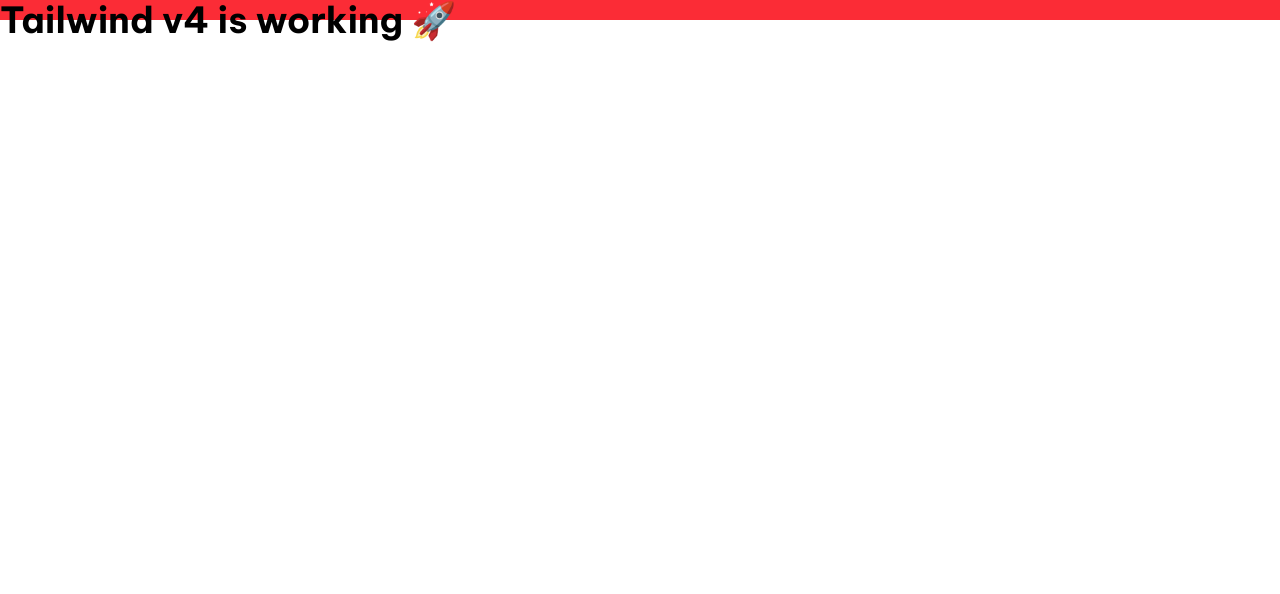
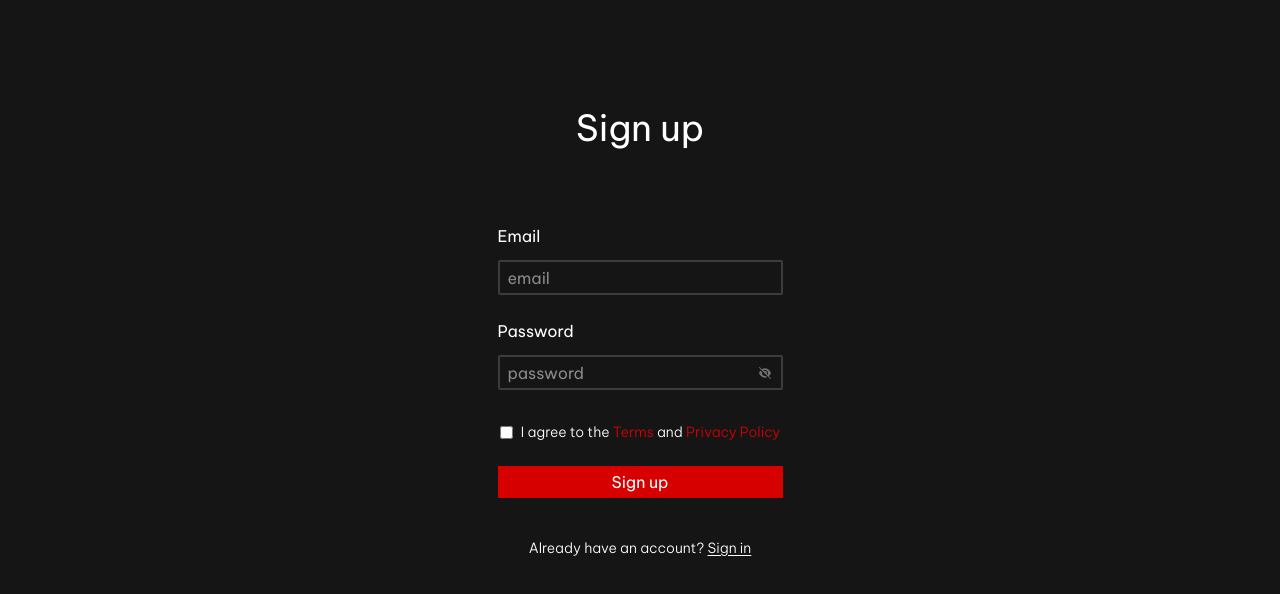
Before and after one commit to Stefan1400/ato, a React (Vite) app in the folder client/: page / in a window 1280 px wide. Shown: the top 594 px of the page. Built offline with nearby package versions, Linux system fonts and the light colour scheme; a web font is replaced by a local one.

Commit message:
feat(auth): implement sign up page UI (WIP)

```diff
--- a/client/src/App.tsx
+++ b/client/src/App.tsx
@@ -1,9 +1,9 @@
+import RegisterPage from "./features/auth/RegisterPage"
+
 export default function App() {
   return (
-    <div className="h-5 w-full bg-red-500 text-black">
-      <h1 className="text-4xl font-bold">
-        Tailwind v4 is working 🚀
-      </h1>
+    <div className="">
+      <RegisterPage />
     </div>
   )
 }
--- /dev/null
+++ b/client/src/features/auth/RegisterPage.tsx
@@ -0,0 +1,94 @@
+import React, { useState } from "react"
+
+function RegisterPage() {
+
+   const [passwordHidden, setPasswordHidden] = useState(true);
+   const [currentEmail, setCurrentEmail] = useState('');
+   const [currentPassword, setCurrentPassword] = useState('');
+
+   const handleEmailChange = (e: React.ChangeEvent<HTMLInputElement>) => {
+      const value = e.target.value;
+      setCurrentEmail(value);
+   };
+
+   const handlePasswordChange = (e: React.ChangeEvent<HTMLInputElement>) => {
+      const value = e.target.value;
+      setCurrentPassword(value);
+   };
+
+   return (
+   <div className='w-screen h-screen bg-[#151515]'>
+      <main className='text-white w-screen h-screen flex p-4 flex-col items-center gap-10'>
+         <header className=''>
+            <h1 className='text-4xl font-normal text-white text-center mt-23 mb-0'>Sign up</h1>
+         </header>
+
+         <form className='flex w-screen flex-col justify-between items-center gap-3 mt-4' action="#">
+            <div className="w-screen flex flex-col mt-2 mb-2 items-center">
+               <label
+                  className='text-white flex flex-col gap-3 p-3'
+                  htmlFor="username">Email
+
+                  <input
+                     className='border-2 border-[#3C3C3C] rounded-xs px-2 h-[35px] w-[285px]'
+                     type="text"
+                     placeholder='email'
+                     value={currentEmail}
+                     onChange={handleEmailChange}
+                  />
+               </label>
+               <label
+                  className='text-white flex flex-col gap-3 p-3 relative'
+                  htmlFor="password">Password
+
+                  <div className="relative w-[285px]">
+                     <input
+                        className="border-2 border-[#3C3C3C] rounded-xs h-[35px] w-[285px] pr-10 pl-2"
+                        type={passwordHidden ? 'password' : 'text'}
+                        placeholder='password'
+                        value={currentPassword}
+                        onChange={handlePasswordChange}
+                     />
+                     {passwordHidden && (
+                        <svg
+                           className="absolute right-3 top-1/4 translate-y-1/4 cursor-pointer"
+                           onClick={() => setPasswordHidden(false)}
+                           id="pw-hidden-eye"
+                           width="12"
+                           height="12"
+                           viewBox="0 0 12 12"
+                           fill="none"
+                           xmlns="http://www.w3.org/2000/svg">
+                           <path d="M0.85372 0.14685C0.65787 -0.0489498 0.341175 -0.0489498 0.147409 0.14685C-0.0463582 0.342649 -0.0484417 0.659261 0.145325 0.85506L11.1463 11.8532C11.3421 12.049 11.6588 12.049 11.8526 11.8532C12.0464 11.6574 12.0484 11.3407 11.8526 11.147L9.84408 9.13904C9.90034 9.08905 9.95659 9.03906 10.0108 8.98907C10.9858 8.08297 11.638 7.00191 11.9484 6.25829C12.0172 6.09373 12.0172 5.91043 11.9484 5.74588C11.638 5.00226 10.9858 3.91911 10.0108 3.0151C9.02943 2.10484 7.6814 1.33623 5.99792 1.33623C4.81448 1.33623 3.79773 1.71533 2.95599 2.2569L0.85372 0.14685ZM4.26027 3.55459C4.74989 3.20465 5.35203 2.99844 6 2.99844C7.65639 2.99844 9.00026 4.34196 9.00026 5.99792C9.00026 6.64572 8.79399 7.24562 8.44396 7.7372L7.72098 7.01441C7.98559 6.56865 8.07518 6.02083 7.93142 5.47926C7.64598 4.41278 6.54796 3.77955 5.4812 4.06492C5.30202 4.11283 5.13326 4.18365 4.98116 4.27322L4.25818 3.55043L4.26027 3.55459ZM6.77715 8.89533C6.52921 8.96199 6.26877 8.9974 6 8.9974C4.34361 8.9974 2.99974 7.65388 2.99974 5.99792C2.99974 5.72921 3.03516 5.46884 3.10183 5.22097L1.44544 3.56501C0.766212 4.33154 0.299505 5.1439 0.051567 5.74171C-0.017189 5.90627 -0.017189 6.08957 0.051567 6.25412C0.362011 6.99774 1.01415 8.08089 1.98924 8.9849C2.97057 9.89516 4.3186 10.6638 6.00208 10.6638C6.77923 10.6638 7.48555 10.4992 8.11685 10.2347L6.77923 8.89742L6.77715 8.89533Z" fill="#707070"/>
+                        </svg>
+                     )}
+
+                     {!passwordHidden && (
+                        <svg
+                           className="absolute right-3 top-1/4 translate-y-1/4 cursor-pointer"
+                           onClick={() => setPasswordHidden(true)}
+                           width="12"
+                           height="12"
+                           viewBox="0 0 14 11"
+                           fill="none"
+                           xmlns="http://www.w3.org/2000/svg">
+                           <path d="M7 0C5.03662 0 3.46446 0.903571 2.31997 1.97902C1.18276 3.0471 0.422199 4.32143 0.0601406 5.19799C-0.0200469 5.39196 -0.0200469 5.60804 0.0601406 5.80201C0.422199 6.67857 1.18276 7.95536 2.31997 9.02098C3.46446 10.094 5.03662 11 7 11C8.96338 11 10.5355 10.0964 11.68 9.02098C12.8172 7.9529 13.5778 6.67857 13.9399 5.80201C14.02 5.60804 14.02 5.39196 13.9399 5.19799C13.5778 4.32143 12.8172 3.04464 11.68 1.97902C10.5355 0.906027 8.96338 0 7 0ZM3.50091 5.5C3.50091 4.56227 3.86956 3.66295 4.52577 2.99987C5.18198 2.3368 6.07198 1.96429 7 1.96429C7.92802 1.96429 8.81802 2.3368 9.47423 2.99987C10.1304 3.66295 10.4991 4.56227 10.4991 5.5C10.4991 6.43773 10.1304 7.33705 9.47423 8.00013C8.81802 8.6632 7.92802 9.03571 7 9.03571C6.07198 9.03571 5.18198 8.6632 4.52577 8.00013C3.86956 7.33705 3.50091 6.43773 3.50091 5.5ZM7 3.92857C7 4.79531 6.30261 5.5 5.44485 5.5C5.16541 5.5 4.90298 5.42634 4.67456 5.29375C4.65026 5.56138 4.67213 5.83638 4.74503 6.10893C5.07793 7.36607 6.3585 8.1125 7.60262 7.77612C8.84674 7.43973 9.58544 6.14576 9.25254 4.88862C8.95609 3.76652 7.90393 3.05201 6.79589 3.15022C6.92467 3.37857 7 3.64375 7 3.92857Z" fill="#707070"/>
+                        </svg>
+                     )}
+                  </div>
+               </label>
+            </div>
+            <div className="flex items-center gap-2 self-center mb-3">
+               <input className="accent-transparent" type="checkbox" />
+               <span className="font-light text-sm">I agree to the <a className="text-[#D60000]" href="#">Terms</a> and <a className="text-[#D60000]" href="#">Privacy Policy</a></span>
+            </div>
+
+            <button className="w-[285px] h-[32px] bg-[#D60000]" type='submit'>Sign up</button>
+         </form>
+         <p className="font-light text-sm">Already have an account? <span className="underline underline-offset-2">Sign in</span></p>
+      </main>
+   </div>
+  )
+}
+
+export default RegisterPage
--- a/client/src/index.css
+++ b/client/src/index.css
@@ -2,8 +2,6 @@
 
 * {
   box-sizing: border-box;
-  margin: 0;
-  padding: 0;
   font-family: 'Be Vietnam Pro';
 }
 
```
